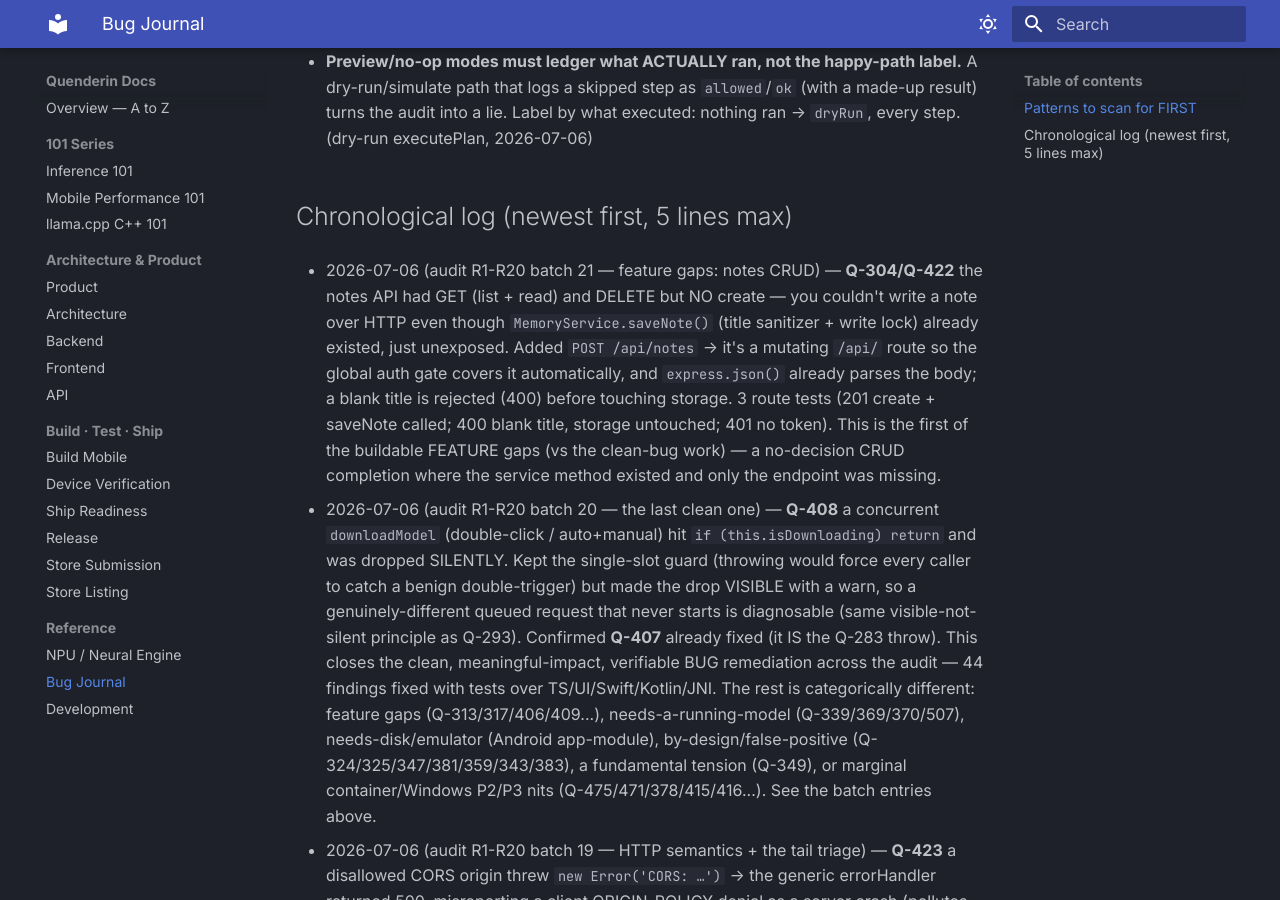
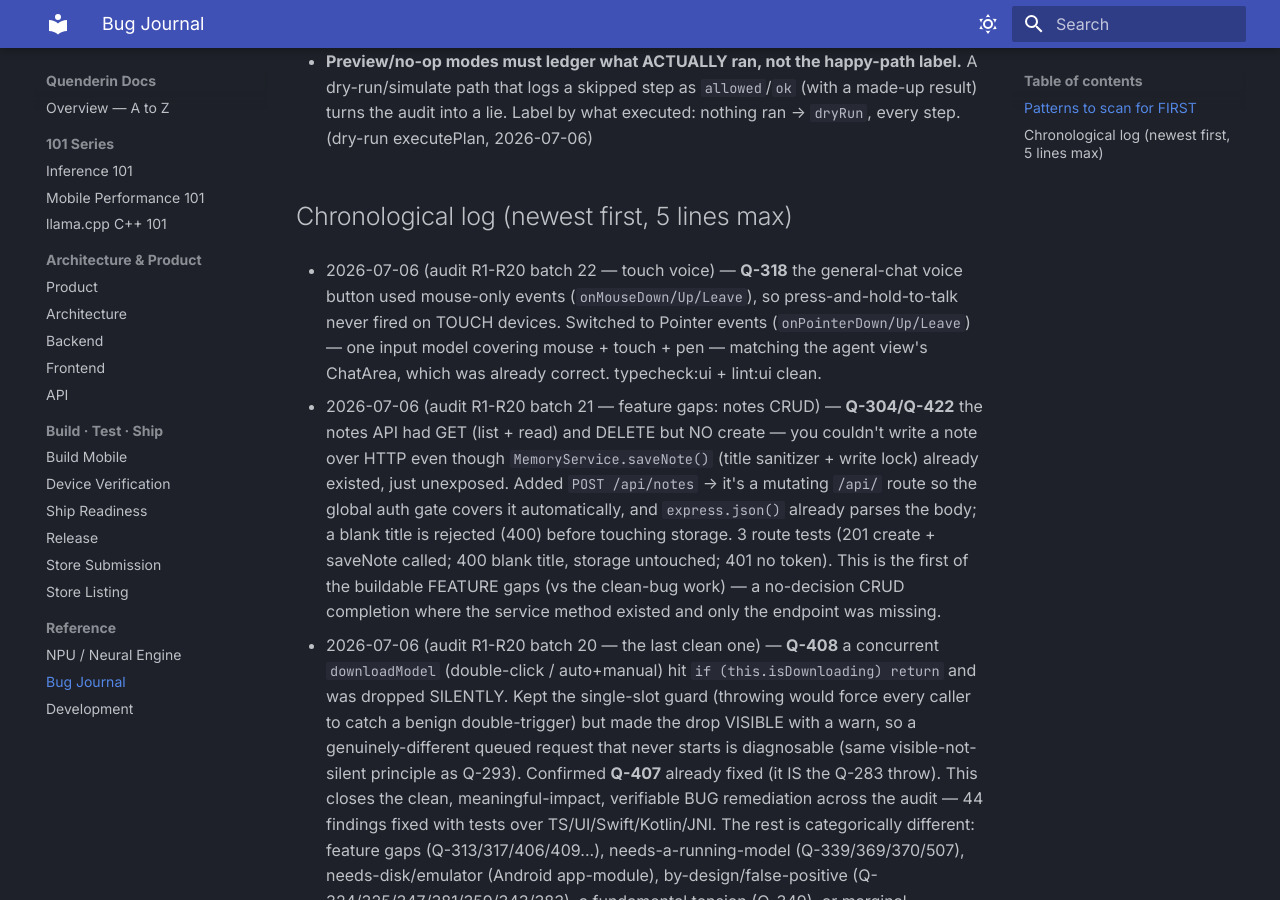
Before and after one commit to alikatgh/quenderin, an MkDocs documentation site: the page built from docs/BUG_JOURNAL.md, in a window 1280 px wide and 900 px high, scrolled down 11203 px. Built offline with MkDocs 1.6.1 and Material for MkDocs 9.7.7, drawn with Linux system fonts in a browser that asks for light colours.

Commit message:
fix(ui): Q-318 — voice push-to-talk works on touch (pointer events)
The general-chat voice button used onMouseDown/onMouseUp/onMouseLeave, so
press-and-hold to talk never fired reliably on touch devices. Switched to pointer
events (onPointerDown/Up/Leave) — a single input model that covers mouse, touch,
and pen — matching the agent view's ChatArea, which already used them.

Verified: typecheck:ui + lint:ui clean.

Co-Authored-By: Claude Fable 5 <noreply@anthropic.com>

```diff
--- a/docs/BUG_JOURNAL.md
+++ b/docs/BUG_JOURNAL.md
@@ -340,6 +340,11 @@ Cheap-to-write, cheap-to-read, expensive-to-skip. `grep -i <symptom>` this befor
   Label by what executed: nothing ran → `dryRun`, every step. (dry-run executePlan, 2026-07-06)
 
 ## Chronological log (newest first, 5 lines max)
+
+- 2026-07-06 (audit R1-R20 batch 22 — touch voice) — **Q-318** the general-chat voice button used
+  mouse-only events (`onMouseDown/Up/Leave`), so press-and-hold-to-talk never fired on TOUCH devices.
+  Switched to Pointer events (`onPointerDown/Up/Leave`) — one input model covering mouse + touch + pen
+  — matching the agent view's ChatArea, which was already correct. typecheck:ui + lint:ui clean.
 
 - 2026-07-06 (audit R1-R20 batch 21 — feature gaps: notes CRUD) — **Q-304/Q-422** the notes API had
   GET (list + read) and DELETE but NO create — you couldn't write a note over HTTP even though
```
Also changed, not shown: ui/src/components/GeneralChatArea.tsx (+6 -3 lines).
